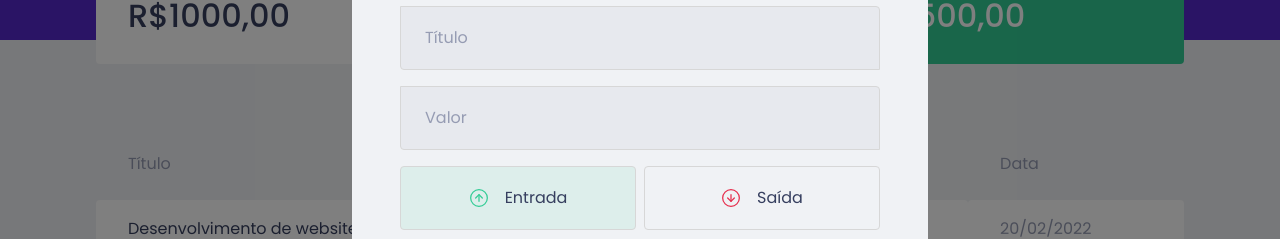
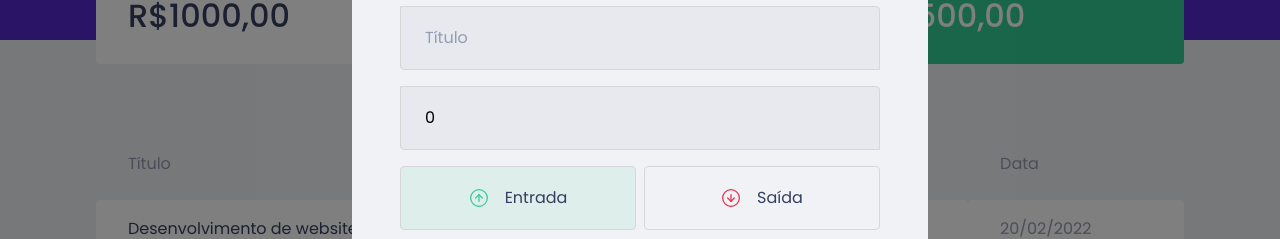
Before and after one commit to raiffsaid/dtmoney, a React (Create React App) app: page / in a window 1280 px wide. Both pictures are taken after a click on the button "Nova transação". Shown: the part 232-471 px from the top of the page. Built offline with nearby package versions, Linux system fonts and the light colour scheme; no server answers; what miragejs would draw is missing.

Commit message:
feat: insert transaction on MirageJs API

```diff
--- a/src/components/NewTransactionModal/index.tsx
+++ b/src/components/NewTransactionModal/index.tsx
@@ -1,9 +1,10 @@
+import { FormEvent, useState } from 'react';
 import Modal from 'react-modal';
 import incomeImg from '../../assets/income.svg';
 import outcomeImg from '../../assets/outcome.svg';
 import closeImg from '../../assets/close.svg';
+import { api } from '../../services/api';
 import { Container, TransactionTypeContainer, RadioBox } from './styles';
-import { useState } from 'react';
 
 interface NewTransactionModalProps {
     isOpen: boolean;
@@ -11,7 +12,23 @@
 }
 
 export function NewTransactionModal({ isOpen, onRequestClose }: NewTransactionModalProps) {
+    const [title, setTitle] = useState('');
+    const [value, setValue] = useState(0);
+    const [category, setCategory] = useState('');
     const [type, setType] = useState('deposit');
+
+    const handleCreateNewTransaction = (event: FormEvent) => {
+        event.preventDefault();
+
+        const data = {
+            title,
+            value,
+            category,
+            type
+        };
+
+        api.post('/transactions', data);
+    };
 
     return(
         <Modal
@@ -29,12 +46,21 @@
                 <img src={closeImg} alt="Fechar modal" />
             </button>
 
-            <Container>
+            <Container onSubmit={handleCreateNewTransaction}>
                <h2>Cadastrar transação</h2>
 
-               <input placeholder="Título" />
+               <input
+                    placeholder="Título"
+                    value={title}
+                    onChange={event => setTitle(event.target.value)}
+                />
 
-               <input type="number" placeholder="Valor" />
+               <input
+                    type="number"
+                    placeholder="Valor"
+                    value={value}
+                    onChange={event => setValue(Number(event.target.value))}
+                />
 
                <TransactionTypeContainer>
                     <RadioBox
@@ -58,7 +84,11 @@
                     </RadioBox>
                </TransactionTypeContainer>
 
-               <input placeholder="Categoria" />
+               <input
+                    placeholder="Categoria"
+                    value={category}
+                    onChange={event => setCategory(event.target.value)}
+                />
 
                <button type="submit">Cadastrar</button>
             </Container>
--- a/src/index.tsx
+++ b/src/index.tsx
@@ -1,24 +1,25 @@
 import React from 'react';
 import ReactDOM from 'react-dom';
-import { createServer } from 'miragejs';
+import { createServer, Model } from 'miragejs';
 import { App } from './App';
 
 createServer({
+    models: {
+        transaction: Model
+    },
+
     routes() {
         this.namespace = 'api';
 
         this.get('/transactions', () => {
-            return [
-                {
-                    id: 1,
-                    title: 'Transaction 1',
-                    amount: 400,
-                    type: 'deposit',
-                    category: 'Food',
-                    createdAt: new Date()
-                }
-            ]
-        })
+            return this.schema.all('transaction');
+        });
+
+        this.post('/transactions', (schema, request) => {
+            const data =JSON.parse(request.requestBody);
+
+            return schema.create('transaction', data);
+        });
     }
 })
 
```
